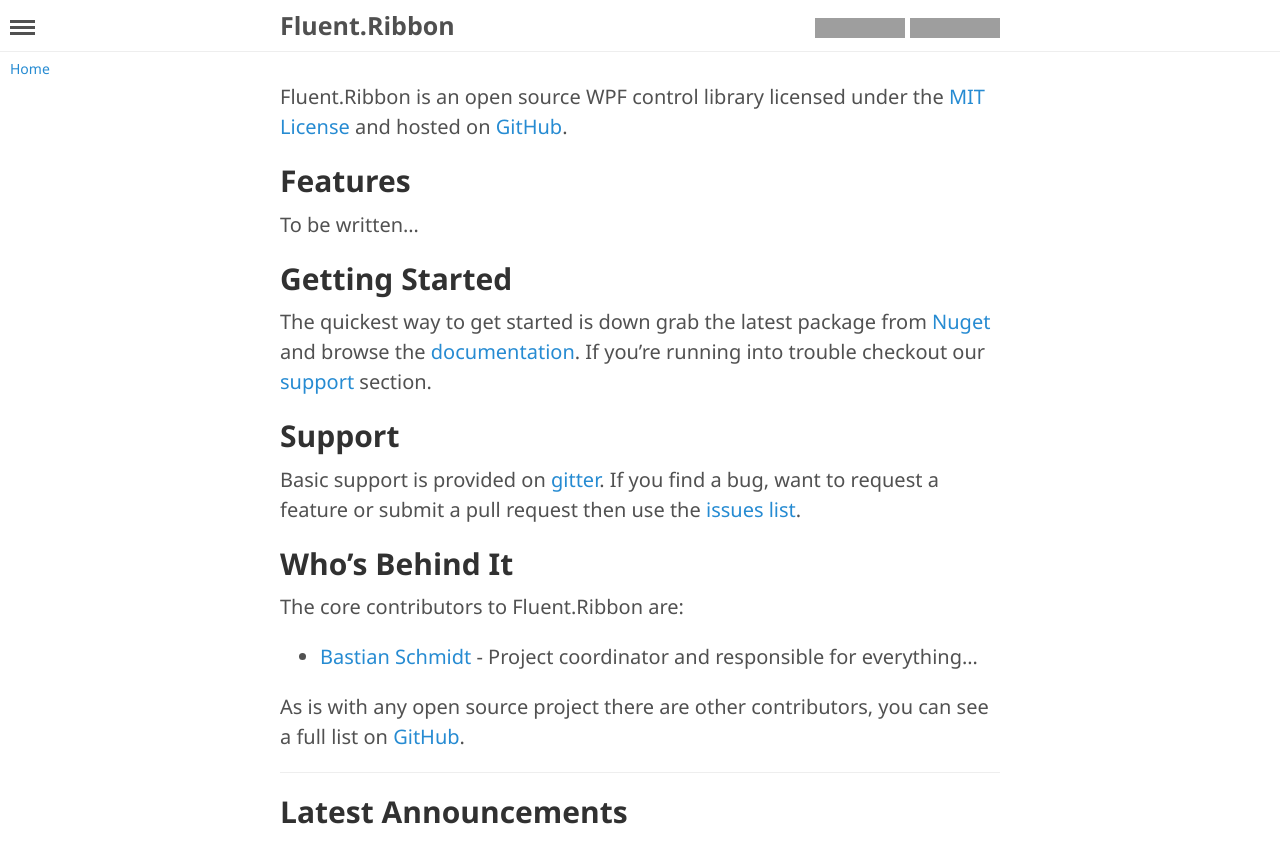
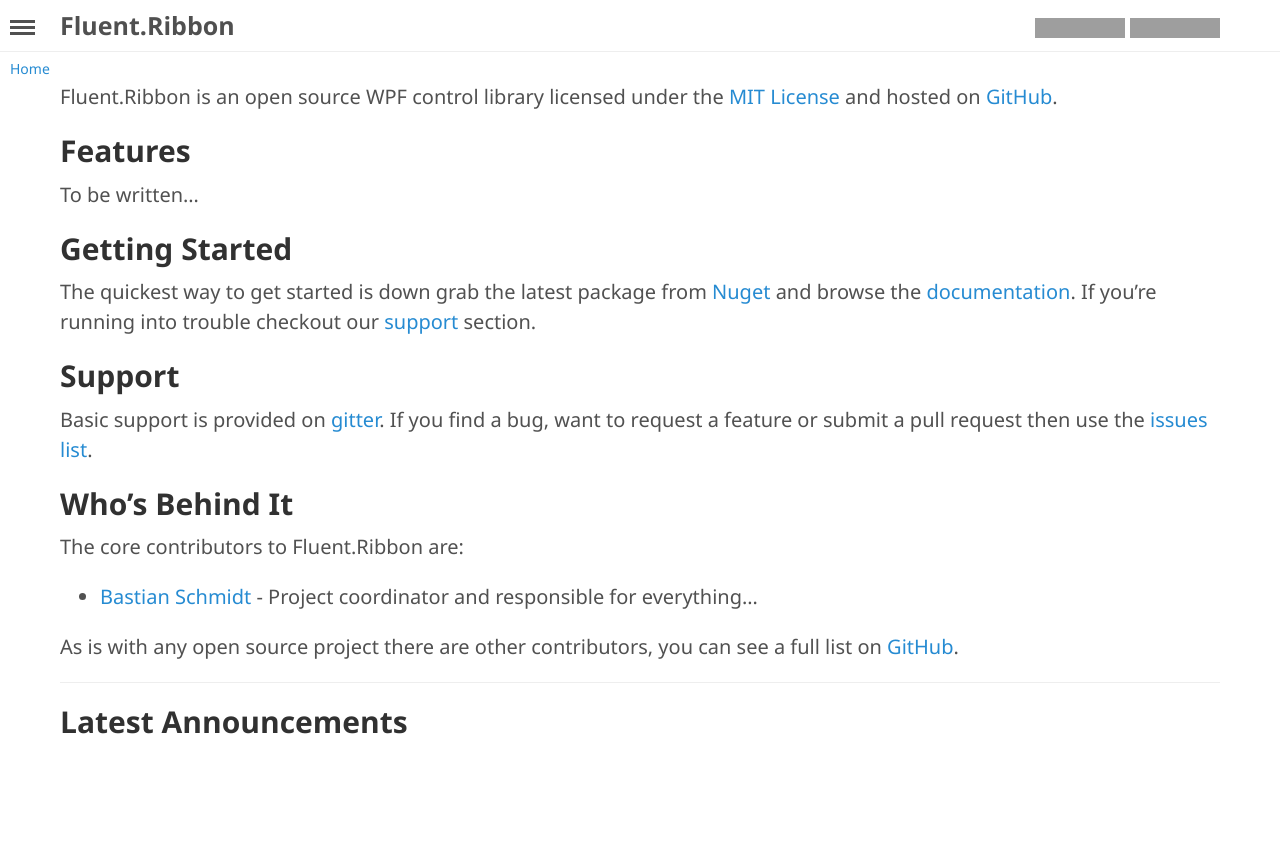
Before and after one commit to fluentribbon/fluentribbon.github.io, a Jekyll site: the page built from index.md, in a window 1280 px wide. Shown: the top 863 px of the page. Built offline with Jekyll 4.4.1, drawn with Linux system fonts in a browser that asks for light colours; grey boxes are pictures that could not be loaded.

Commit message:
Fixing layout

```diff
--- a/public/css/lanyon.css
+++ b/public/css/lanyon.css
@@ -80,10 +80,14 @@
 }
 @media (min-width: 56rem) {
   .container {
-    max-width: 38rem;
+    max-width: 48rem;
   }
 }
-
+@media (min-width: 68rem) {
+  .container {
+    max-width: 60rem;
+  }
+}
 
 /*
  * Masthead
```
